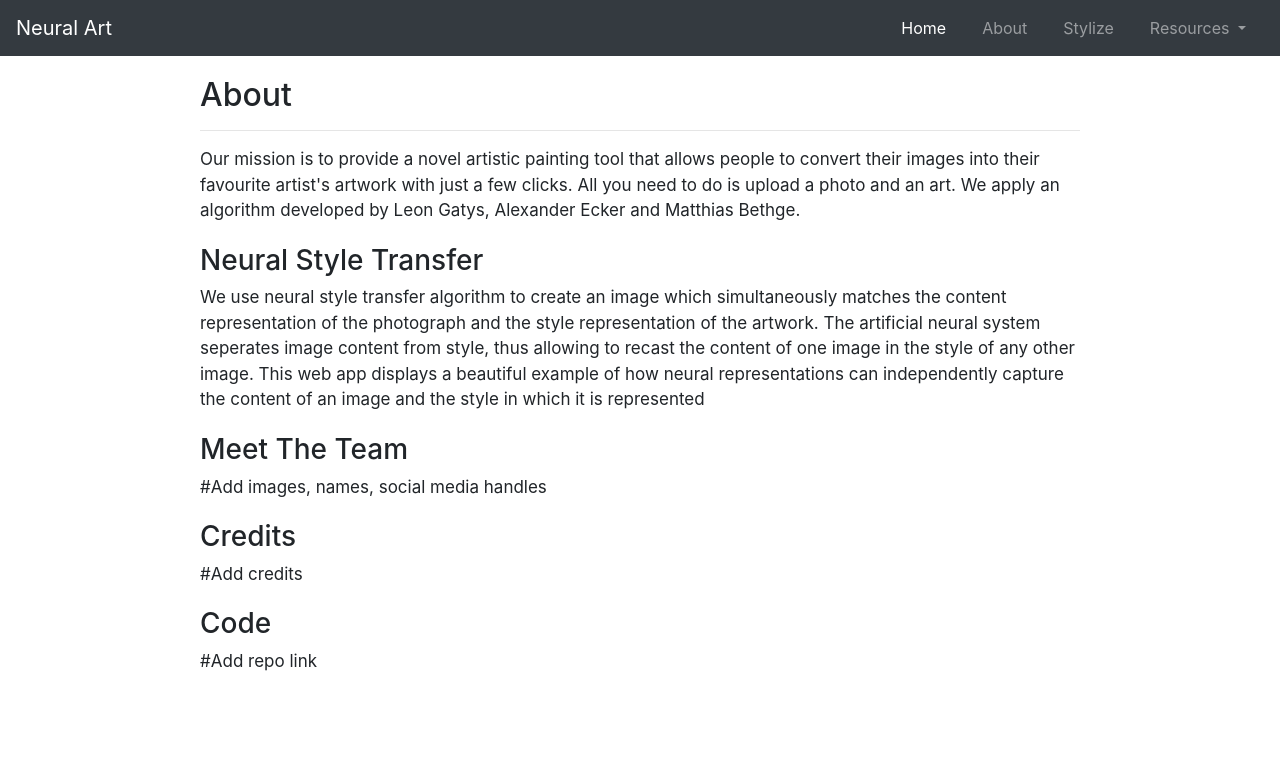
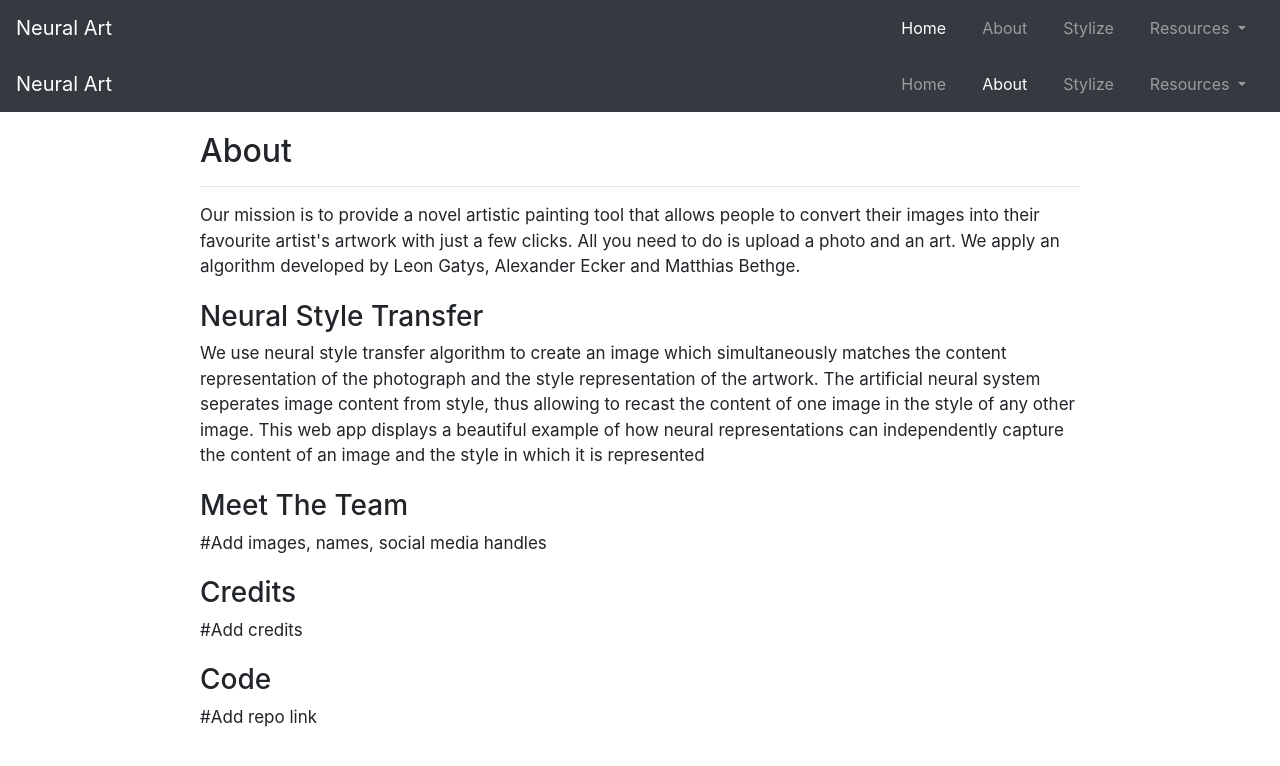
Before and after one commit to avgupt/NeuralArt, a Flask app: page /about in a window 1280 px wide. Shown: the top 766 px of the page. Run offline with Flask 2, Linux system fonts and the light colour scheme; some libraries are stand-ins or nearby versions.

Commit message:
Added its own nav bar to about page

```diff
--- a/NeuralArt/templates/about.html
+++ b/NeuralArt/templates/about.html
@@ -15,7 +15,39 @@
     }
 {% endblock %}
 
+{% block fullwidth %}
+
+ <div class="container-fluid">
+            <nav class="navbar navbar-expand-lg navbar-dark bg-dark">
+                  <a class="navbar-brand" href="/">Neural Art</a>
+                  <button class="navbar-toggler" type="button" data-toggle="collapse" data-target="#navbarNavAltMarkup" aria-controls="navbarNavAltMarkup" aria-expanded="false" aria-label="Toggle navigation">
+                    <span class="navbar-toggler-icon"></span>
+                  </button>
+                  <div class="collapse navbar-collapse" id="navbarNavAltMarkup">
+                    <div class="navbar-nav ml-auto">
+                      <a class="nav-item nav-link" href="/">Home <span class="sr-only">(current)</span></a>
+                      <a class="nav-item nav-link active" href="/about">About</a>
+                      <a class="nav-item nav-link" href="/stylize">Stylize</a>
+                      <div class="nav-item dropdown">
+                          <a class="nav-link dropdown-toggle" href="#" id="navbarDropdownMenuLink" role="button" data-toggle="dropdown" aria-haspopup="true" aria-expanded="false">
+                            Resources
+                          </a>
+                          <div class="dropdown-menu" aria-labelledby="navbarDropdownMenuLink">
+                            <a class="dropdown-item" href="https://arxiv.org/abs/1508.06576">Research Paper</a>
+                            <a class="dropdown-item" href="https://www.tensorflow.org/tutorials/generative/style_transfer">Tenser Flow</a>
+                            <div class="dropdown-divider"></div>
+                            <a class="dropdown-item" href="https://gitlab.com/vaseem_naazleen_shaik/neural-style-transfer">GitLab Repo</a>
+                          </div>
+                        </div>
+                  </div>
+                  </div>
+              </nav>
+</div>
+
+{% endblock %}
+
 {% block body %}
+
     <main role="main">
         <h2>About</h2>
         <hr>
```
